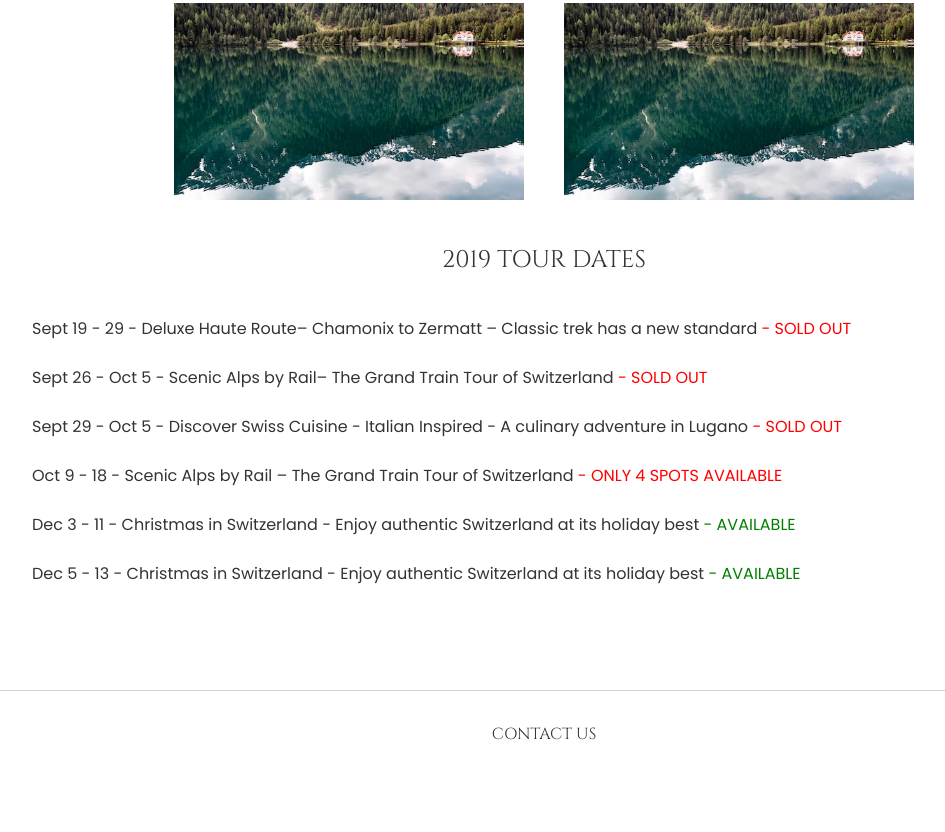
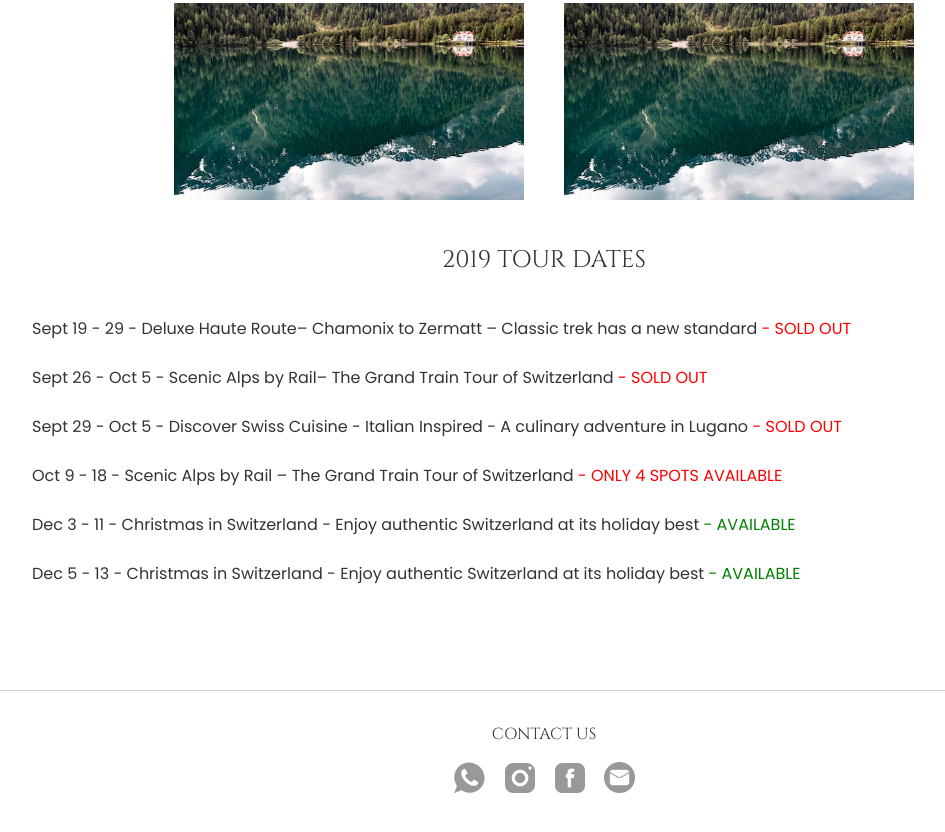
Before and after one commit to veronicamayer/lev3.3-reiseveranstalter, a plain HTML site: page index.html in a window 1280 px wide. Shown: the part 1573-2405 px from the top of the page, without its empty margins (96-1041 px from the left). Before the commit the page ends 2350 px from the top, so only its background shows below. Drawn offline with Linux system fonts and the light colour scheme.

Commit message:
Socials ergänzt

```diff
--- a/assets/css/style.css
+++ b/assets/css/style.css
@@ -127,7 +127,27 @@ footer {
 }
 
 .afooter {
-    padding: 4vh;
+    padding: 4vh 0 2vh 0;
     display: block;
     text-decoration: none;
 }
+
+.icons {
+    display: flex;
+    justify-content: center;
+    align-items: center;
+    gap: 1.5vw;
+    margin-bottom: 6vh;
+}
+
+.imgIcons {
+    width: 30px;
+}
+
+.wa {
+    width: 33px;
+}
+
+.mail {
+    width: 31px;
+}
--- a/index.html
+++ b/index.html
@@ -45,6 +45,12 @@
 
     <footer>
         <a href="#" class="uppercase afooter">Contact us</a>
+        <article class="icons">
+            <a href="#"><img src="./assets/img/3.png" alt="Whatsapp Logo" class="imgIcons wa"></a>
+            <a href="#"><img src="./assets/img/4.png" alt="Instagram Logo" class="imgIcons"></a>
+            <a href="#"><img src="./assets/img/1.png" alt="Facebook Logo" class="imgIcons"></a>
+            <a href="#"><img src="./assets/img/2.png" alt="Mail Icon" class="imgIcons mail"></a>
+        </article>
     </footer>
 </body>
 </html>
```
Also changed, not shown: assets/img/1.png (added), assets/img/2.png (added), assets/img/3.png (added), assets/img/4.png (added).
